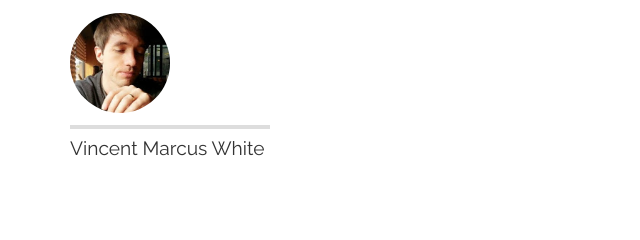
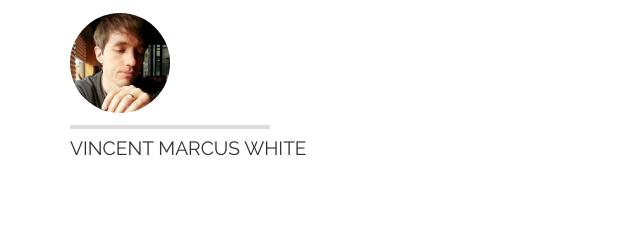
Before and after one commit to xstrengthofonex/xstrengthofonex.github.io, a plain HTML site: page index.html in a window 1280 px wide. Shown: the part 95-335 px from the top of the page, 70-710 px from the left. Drawn offline with nearby package versions, Linux system fonts and the light colour scheme.

Commit message:
update portfolio site

```diff
--- a/src/css/style.css
+++ b/src/css/style.css
@@ -47,7 +47,7 @@ body {
 .brand {
 	margin: 0;
 	font-size: 1.2em;
-	/*text-transform: uppercase;*/
+	text-transform: uppercase;
 }
 
 hr {
```
